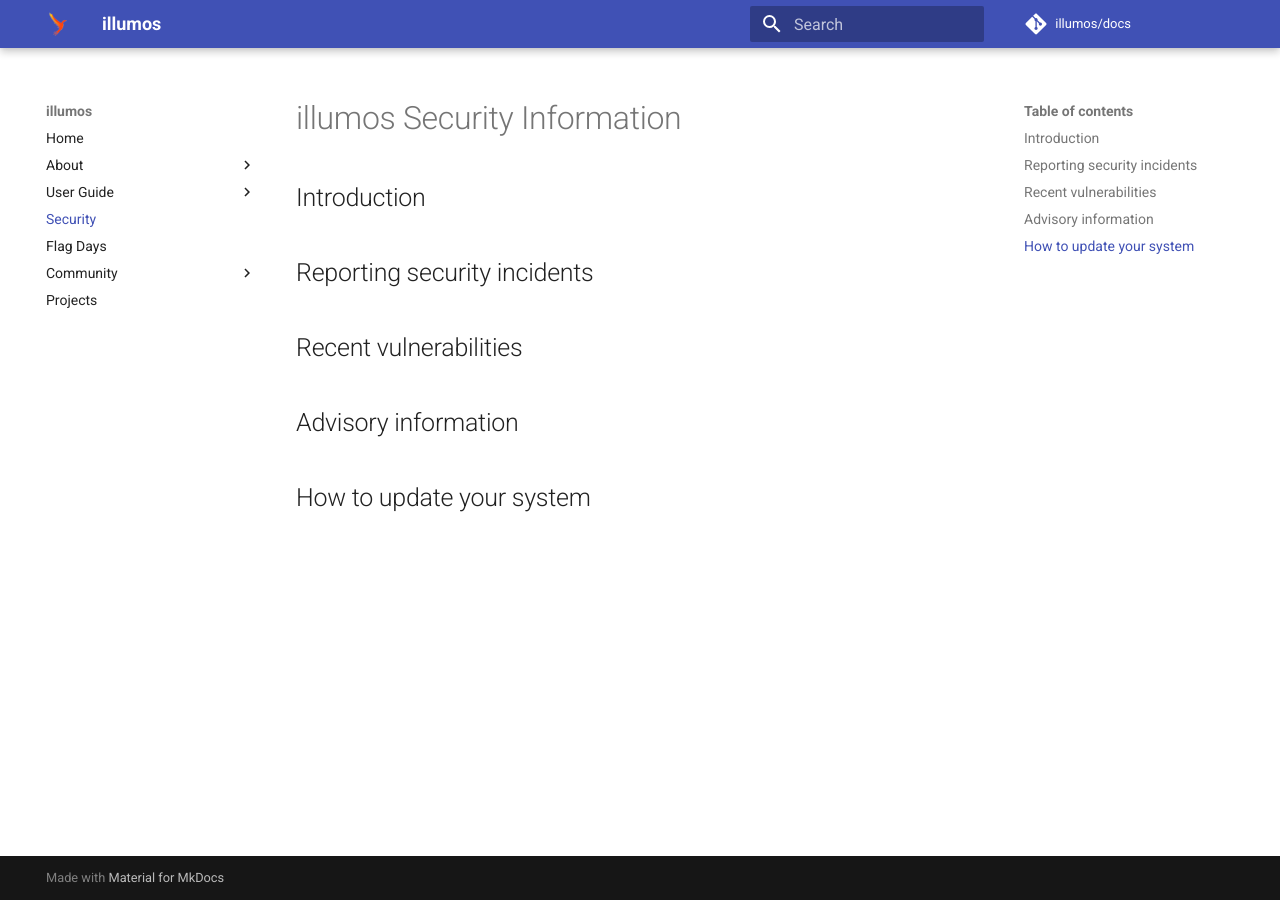
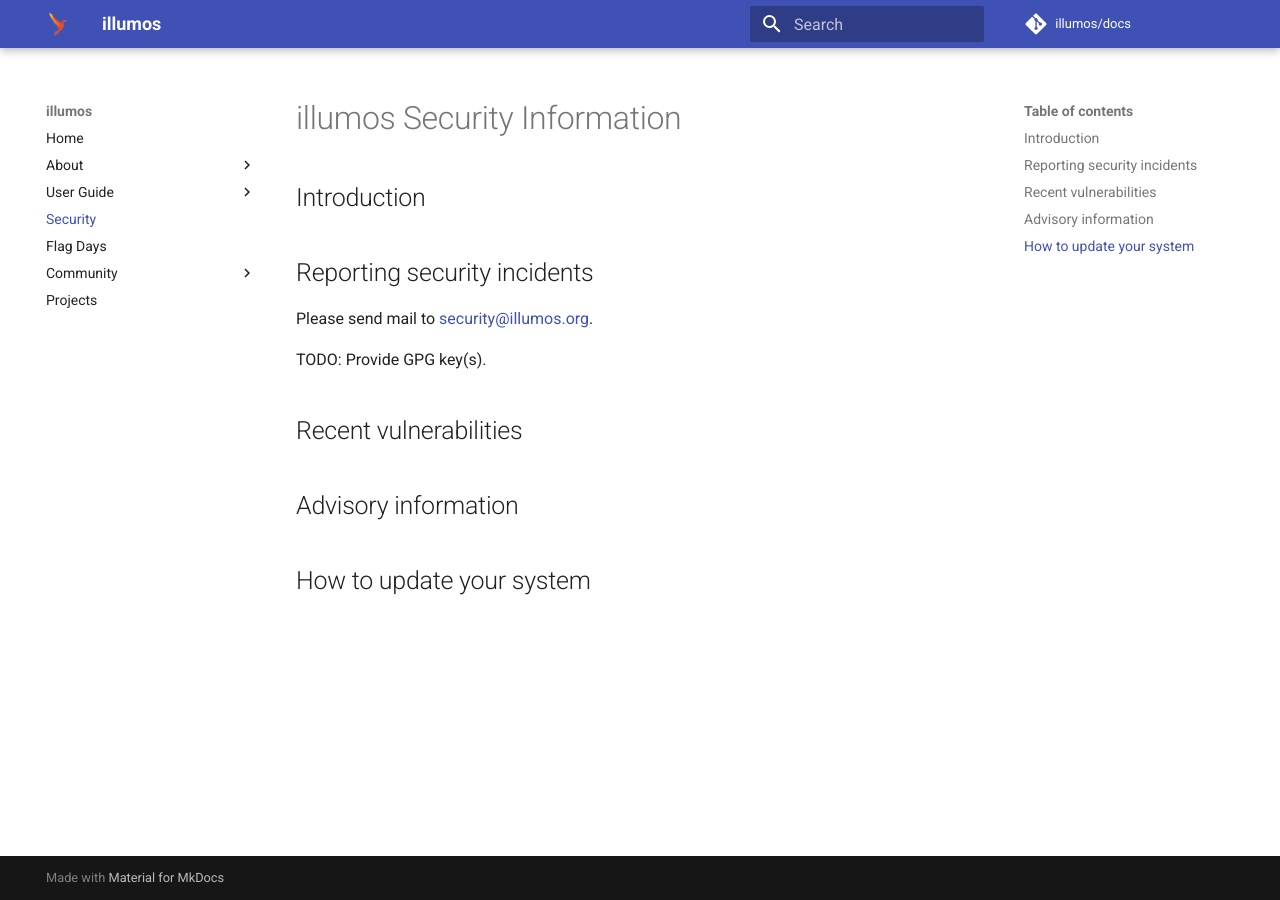
Before and after one commit to illumos/docs, an MkDocs documentation site: the page built from docs/security/index.md, in a window 1280 px wide. Built offline with MkDocs 1.6.1 and Material for MkDocs 9.7.7, drawn with Linux system fonts in a browser that asks for light colours; comment, search, counter and statistics services are not loaded; old or Windows-style settings are respelled for this version of MkDocs.

Commit message:
Minor notes

```diff
--- a/docs/security/index.md
+++ b/docs/security/index.md
@@ -4,6 +4,10 @@
 
 ## Reporting security incidents
 
+Please send mail to <mailto:security@illumos.org>.
+
+TODO: Provide GPG key(s).
+
 ## Recent vulnerabilities
 
 ## Advisory information
```
Also changed, not shown: docs/about/distro.md (+2 -0 lines).
